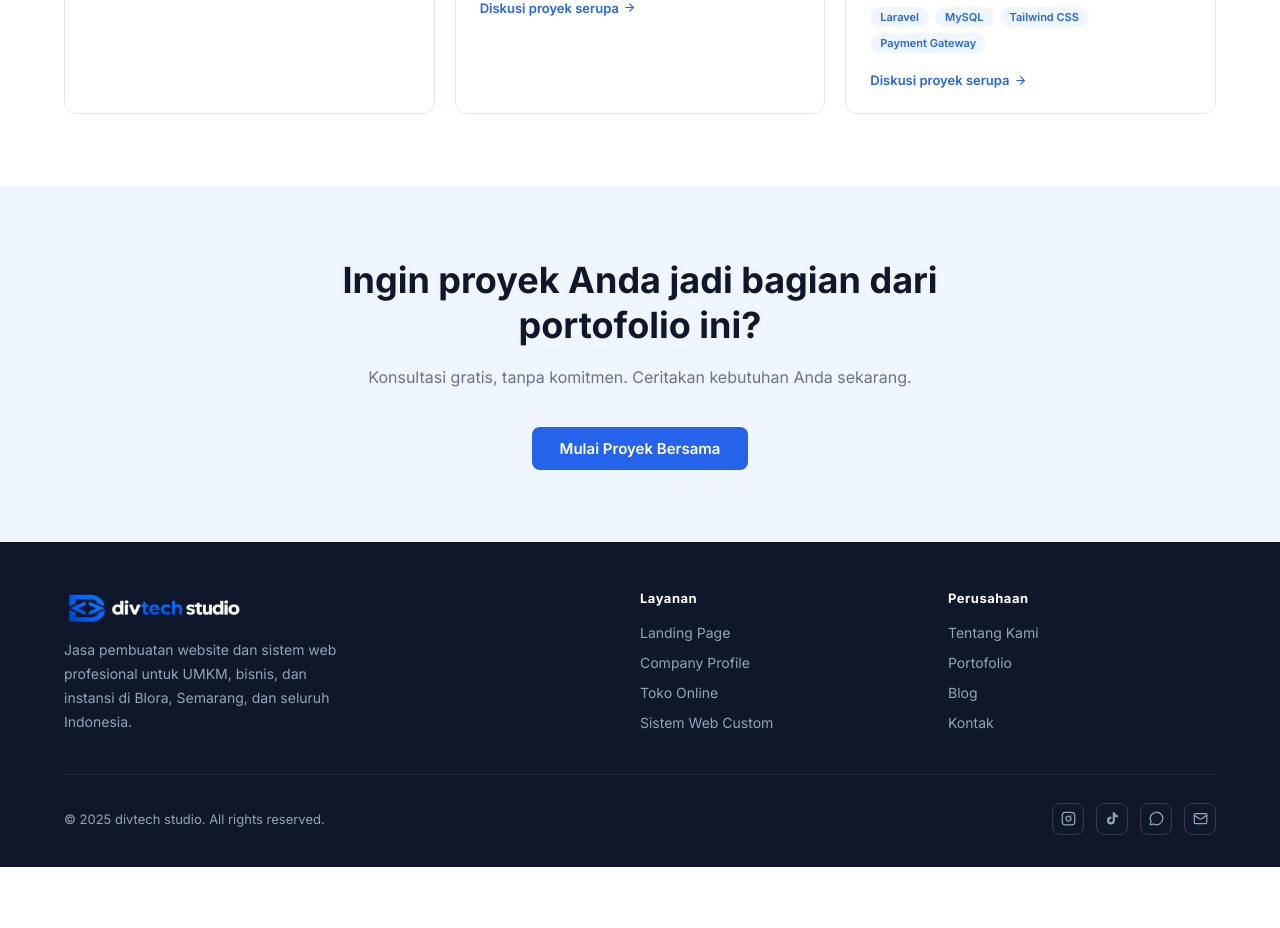
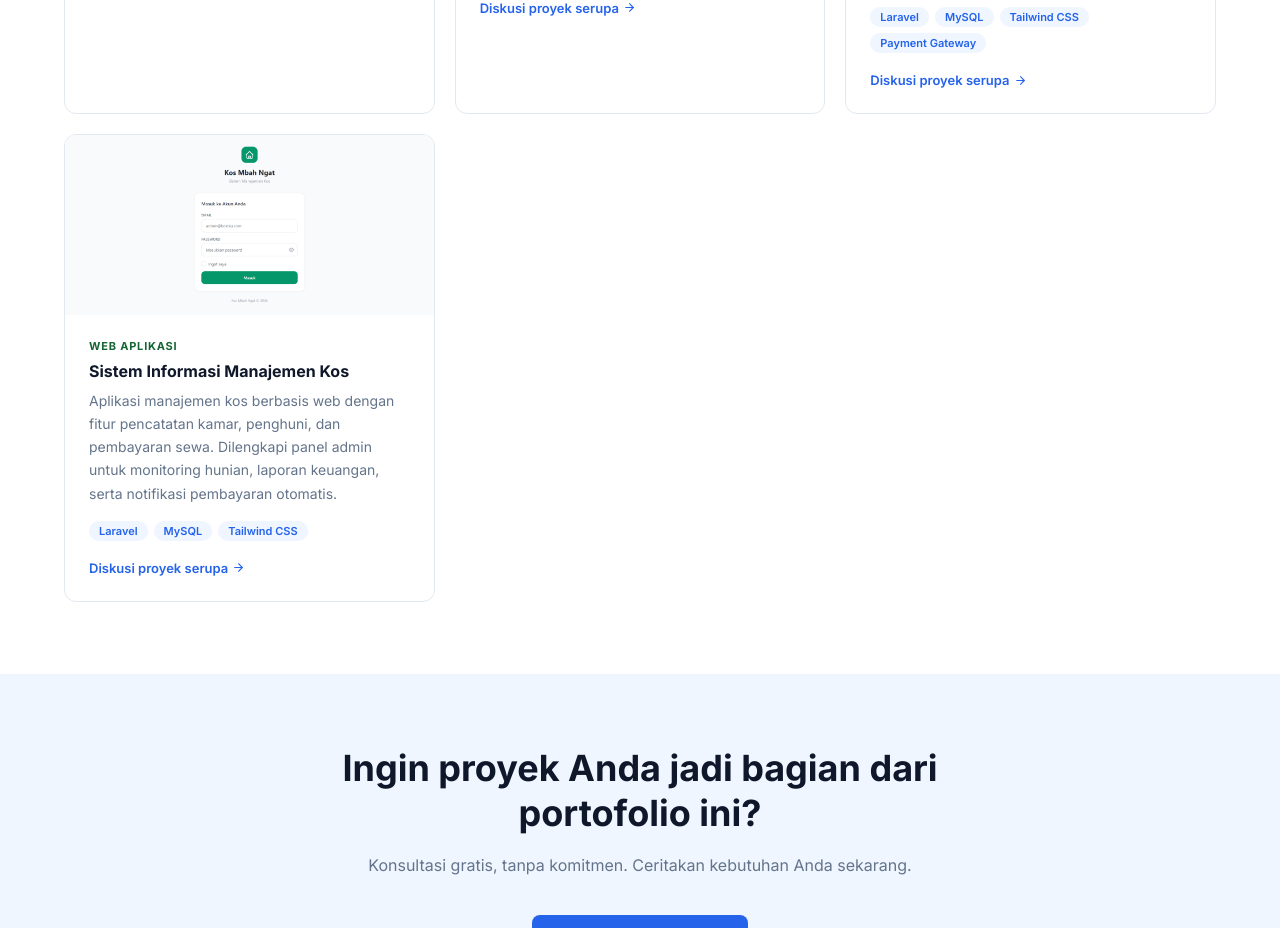
Before and after one commit to dimasvigiarta/divtech-studio, a Next.js app: page /portofolio in a window 1280 px wide. Shown: the part 1960-2888 px from the top of the page. Before the commit the page ends 2827 px from the top, so only its background shows below. Built offline with nearby package versions, Linux system fonts and the light colour scheme.

Commit message:
downgrade symfony to 7.4 for php 8.2 compatibility

```diff
--- a/src/app/portofolio/page.js
+++ b/src/app/portofolio/page.js
@@ -51,7 +51,6 @@ const projects = [
     color: "#FFF7ED",
     textColor: "#862600",
     image: "/bakery.png",
-    url: "https://bakery.dimasvigiarta.online", // Properti URL baru
   },
   {
     category: "Web Aplikasi",
@@ -102,6 +101,16 @@ const projects = [
     color: "#f59e0b",
     textColor: "#f59e0b",
     image: "/cafe.png",
+  },
+  {
+    category: "Web Aplikasi",
+    title: "Sistem Informasi Manajemen Kos",
+    isPersonal: false,
+    desc: "Aplikasi manajemen kos berbasis web dengan fitur pencatatan kamar, penghuni, dan pembayaran sewa. Dilengkapi panel admin untuk monitoring hunian, laporan keuangan, serta notifikasi pembayaran otomatis.",
+    tech: ["Laravel", "MySQL", "Tailwind CSS"],
+    color: "#F0FDF4",
+    textColor: "#166534",
+    image: "/kostku.png",
   },
 ];
 
```
Also changed, not shown: public/kostku.png (added).
